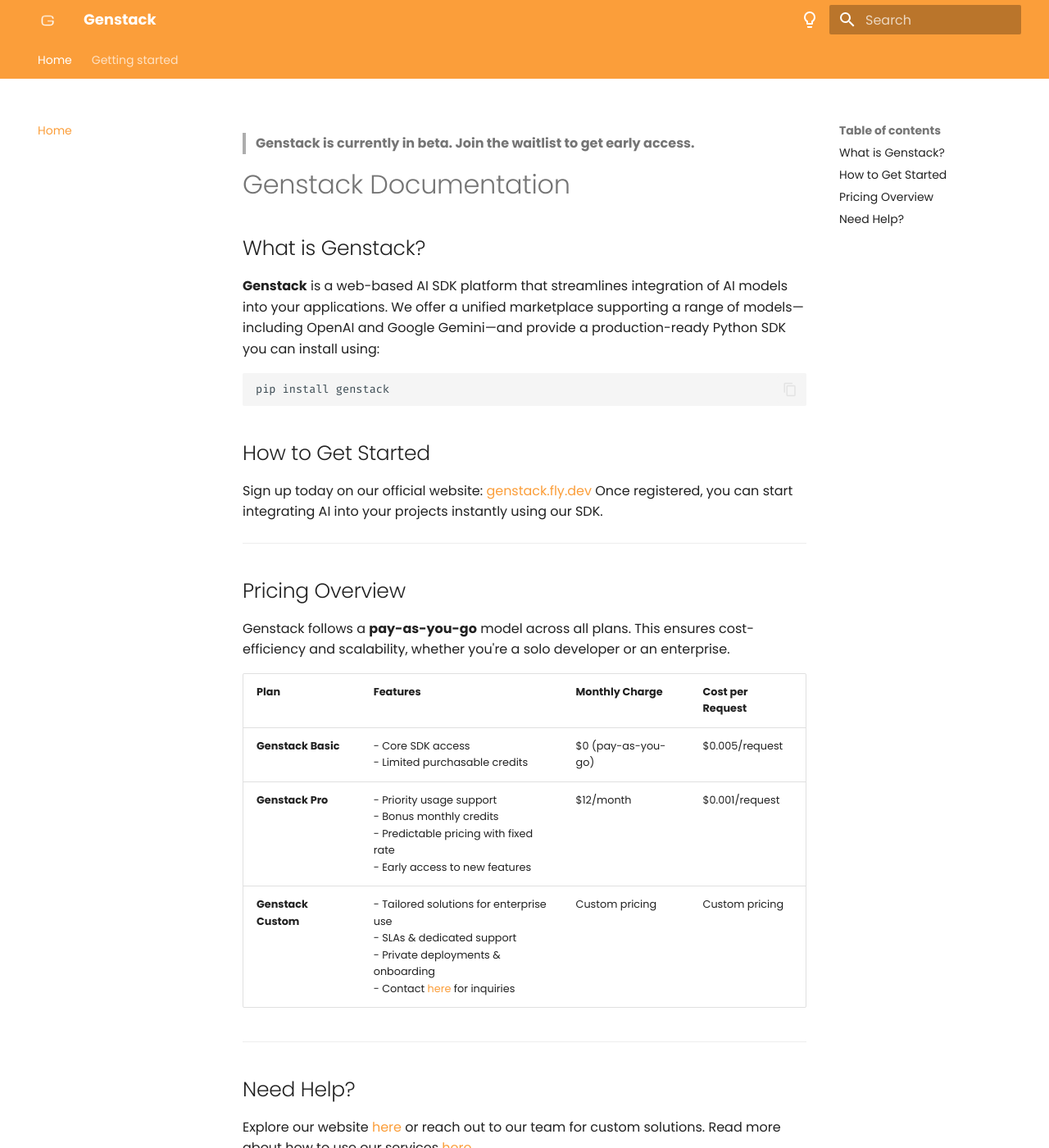
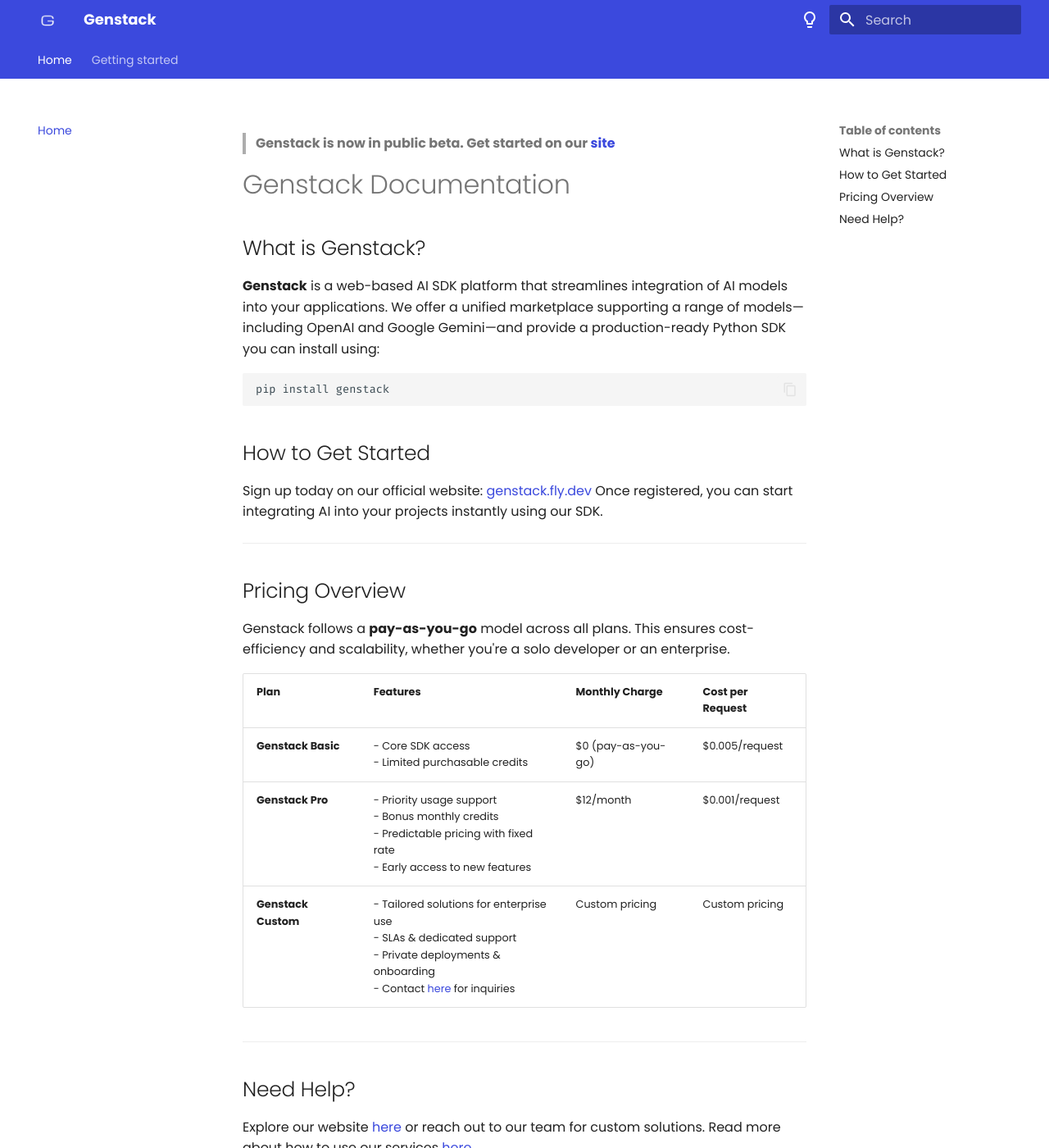
Before and after one commit to GenstackOrg/Docs, an MkDocs documentation site: the page built from docs/index.md, in a window 1280 px wide and 1400 px high. Shown: the whole window at 82% size. Built offline with MkDocs 1.6.1 and Material for MkDocs 9.7.7, drawn with Linux system fonts in a browser that asks for light colours.

Commit message:
change : color theme

```diff
--- a/docs/index.md
+++ b/docs/index.md
@@ -1,4 +1,4 @@
-> **Genstack is currently in beta. Join the waitlist to get early access.**
+> **Genstack is now in public beta. Get started on our [site](https://genstack.site)**
 
 # Genstack Documentation
 
--- a/docs/stylesheets/extra.css
+++ b/docs/stylesheets/extra.css
@@ -1,9 +1,9 @@
 :root {
-    --md-primary-fg-color: #FB9E3A;
-    --md-accent-fg-color: #FB9E3A;
+    --md-primary-fg-color: #3B49DD;
+    --md-accent-fg-color: #3B49DD;
 }
 
 [data-md-color-scheme="slate"] {
-    --md-primary-fg-color: #FB9E3A;
-    --md-accent-fg-color: #FB9E3A;
+    --md-primary-fg-color: #3B49DD;
+    --md-accent-fg-color: #3B49DD;
 }
```
